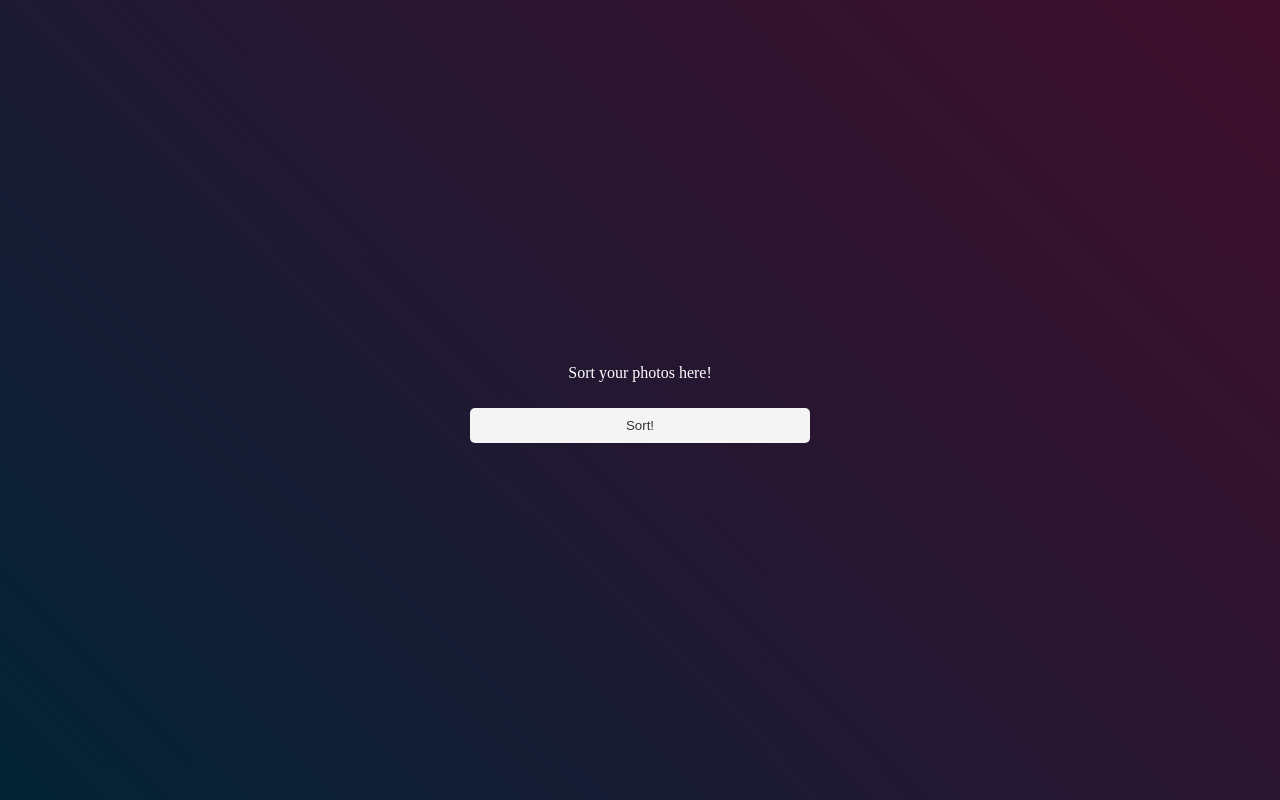
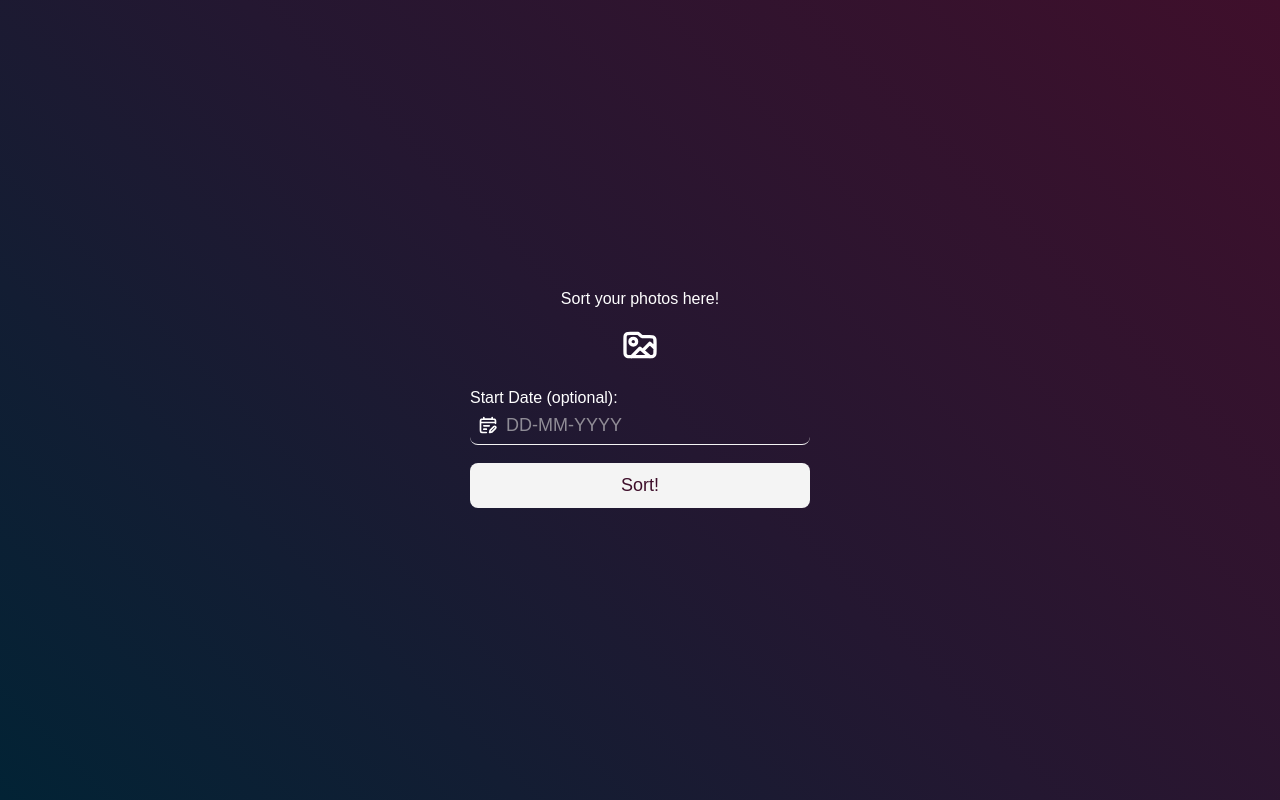
Before and after one commit to JtMeulen/electron-photo-sorter, an Electron app: page renderer/index.html in a window 1280 px wide. Drawn offline with Linux system fonts and the light colour scheme.

Commit message:
chore: minimum styling

```diff
--- a/renderer/css/style.css
+++ b/renderer/css/style.css
@@ -1,43 +1,101 @@
 :root {
+    --color-primary: #3f0f2b;
+    --color-secondary: #241731;
+    --color-tertiary: #022335;
+
     --font-color: #fff;
 
     --button-color: #f4f4f4;
     --button-color-hover: #e4e4e4;
     --button-color-active: #d4d4d4;
     --button-color-disabled: #666;
-    --button-color-text: #333;
+    --button-color-text: var(--color-primary);
     --button-color-text-disabled: #fff;
+
+    --border-color:  #f4f4f4;
+
+    --input-background-focus: #e4e4e47b;
+    --input-placeholder: #d4d4d49d;
+}
+
+* {
+    box-sizing: border-box;
 }
 
 body {
-    box-sizing: border-box;
+    font-family: Poppins, sans-serif;
     height: 100vh;
     margin: 0;
     padding: 24px;
-    text-align: center;
     display: flex;
     flex-direction: column;
     justify-content: center;
     align-items: center;
 
-    background-color: #3f0f2b;
-    background-image: linear-gradient(225deg, #3f0f2b 0%, #241731 50%, #022335 100%);
+    background-color: var(--color-primary);
+    background-image: linear-gradient(225deg, var(--color-primary) 0%, var(--color-secondary) 50%, var(--color-tertiary) 100%);
 
     background-repeat: no-repeat;
     background-size: cover;
     color: var(--font-color);
 }
 
+/* Reset styles */
+button, input {
+    background: none;
+    border: none;
+
+    font-size: 18px;
+}
+
+.svg-button {
+    margin-bottom: 18px;
+}
+
+.svg-button img {
+    width: 40px;
+    cursor: pointer;
+}
+
+.input-wrapper {
+    position: relative;
+    width: clamp(100px, 50%, 340px);
+    margin-bottom: 18px;
+}
+
+.input-wrapper img {
+    position: absolute;
+    left: 8px;
+    bottom: 10px;
+    width: 20px;
+}
+
+.input {
+    border-bottom: 1px solid var(--border-color);
+    padding: 8px 8px 8px 36px;
+    color: var(--font-color);
+    border-radius: 8px;
+    width: 100%;
+}
+
+.input::placeholder {
+    color: var(--input-placeholder);
+}
+
+.input:focus {
+    background: var(--input-background-focus);
+}
+
 .button {
     display: block;
-    padding: 10px 20px;
-    margin: 10px;
+    padding: 12px 12px;
     border: none;
-    border-radius: 5px;
+    border-radius: 8px;
     background-color: var(--button-color);
     color: var(--button-color-text);
     cursor: pointer;
     width: clamp(100px, 50%, 340px);
+    margin-bottom: 18px;
 }
 
 .button:hover {
--- a/renderer/index.html
+++ b/renderer/index.html
@@ -12,6 +12,10 @@
       http-equiv="X-Content-Security-Policy"
       content="default-src 'self'; script-src 'self'"
     />
+    <link
+      href="https://fonts.googleapis.com/css2?family=Poppins:wght@300;400;700&display=swap"
+      rel="stylesheet"
+    />
     <link rel="stylesheet" href="css/style.css" />
     <script src="js/renderer.js" defer></script>
     <title>Photo Sorter</title>
@@ -22,8 +26,21 @@
     <!-- https://developer.mozilla.org/en-US/docs/Web/API/Window/showDirectoryPicker -->
     <!-- TODO: use button to openDirPicker -->
     <!-- SVG of folder logo as button that should open dirPicker -->
+    <button class="svg-button">
+      <img src="images/folder.svg" alt="Select folder" />
+    </button>
 
     <!-- Input to insert start date DD-MM-YYYY -->
+    <div class="input-wrapper">
+      <label for="startDate">Start Date (optional):</label>
+      <img src="images/calendar.svg" alt="" />
+      <input
+        type="text"
+        id="startDate"
+        placeholder="DD-MM-YYYY"
+        class="input"
+      />
+    </div>
 
     <button class="button">Sort!</button>
   </body>
```
Also changed, not shown: renderer/images/calendar.svg (added), renderer/images/folder.svg (added).
